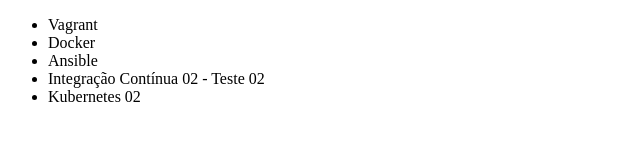
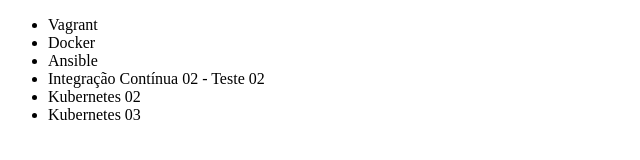
Before and after one commit to emprentime/Alura-Git, a plain HTML site: page index.html in a window 1280 px wide. Shown: the full height of the page, 0-640 px from the left. Drawn offline with Linux system fonts and the light colour scheme.

Commit message:
Adicionando mais um curso de Kubernetes

```diff
--- a/index.html
+++ b/index.html
@@ -13,6 +13,7 @@
         <li>Ansible</li>
         <li>Integração Contínua 02 - Teste 02</li>
         <li>Kubernetes 02</li>
+        <li>Kubernetes 03</li>
     </ul>
 </body>
 
```
